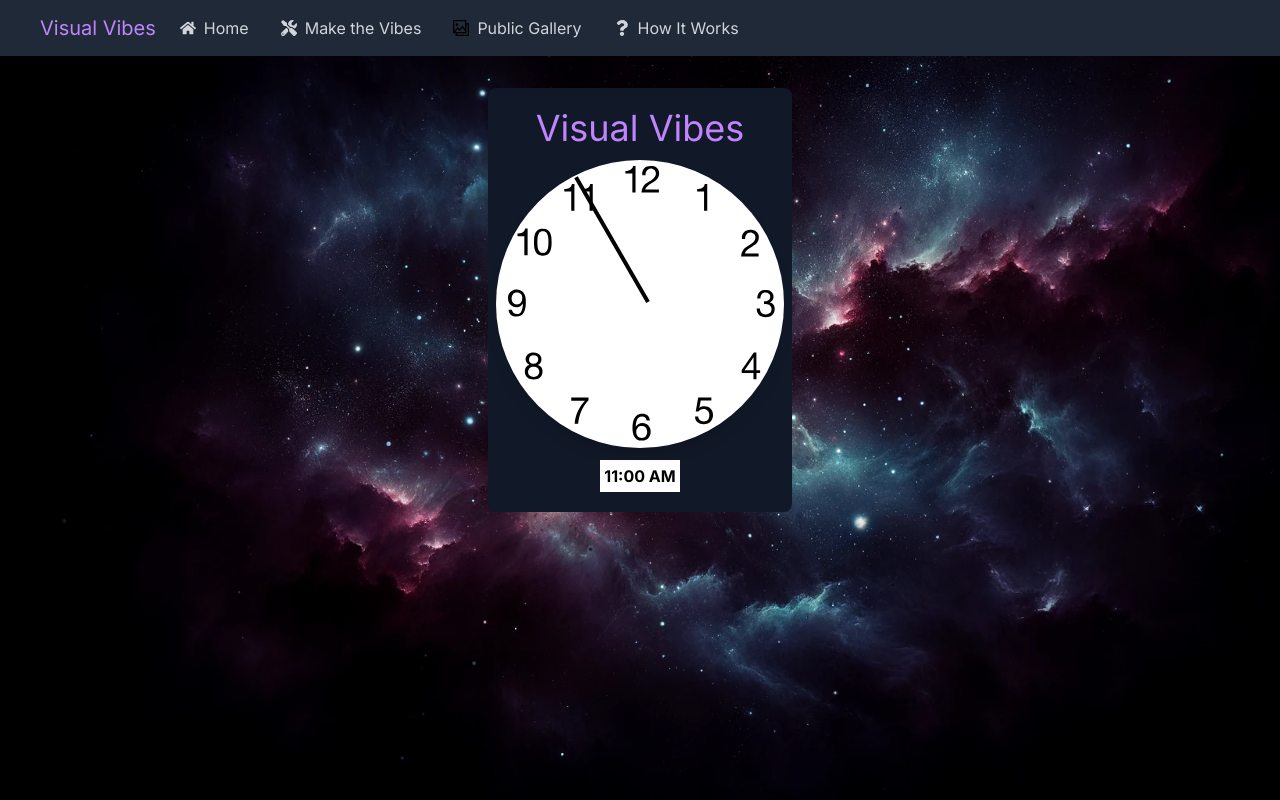
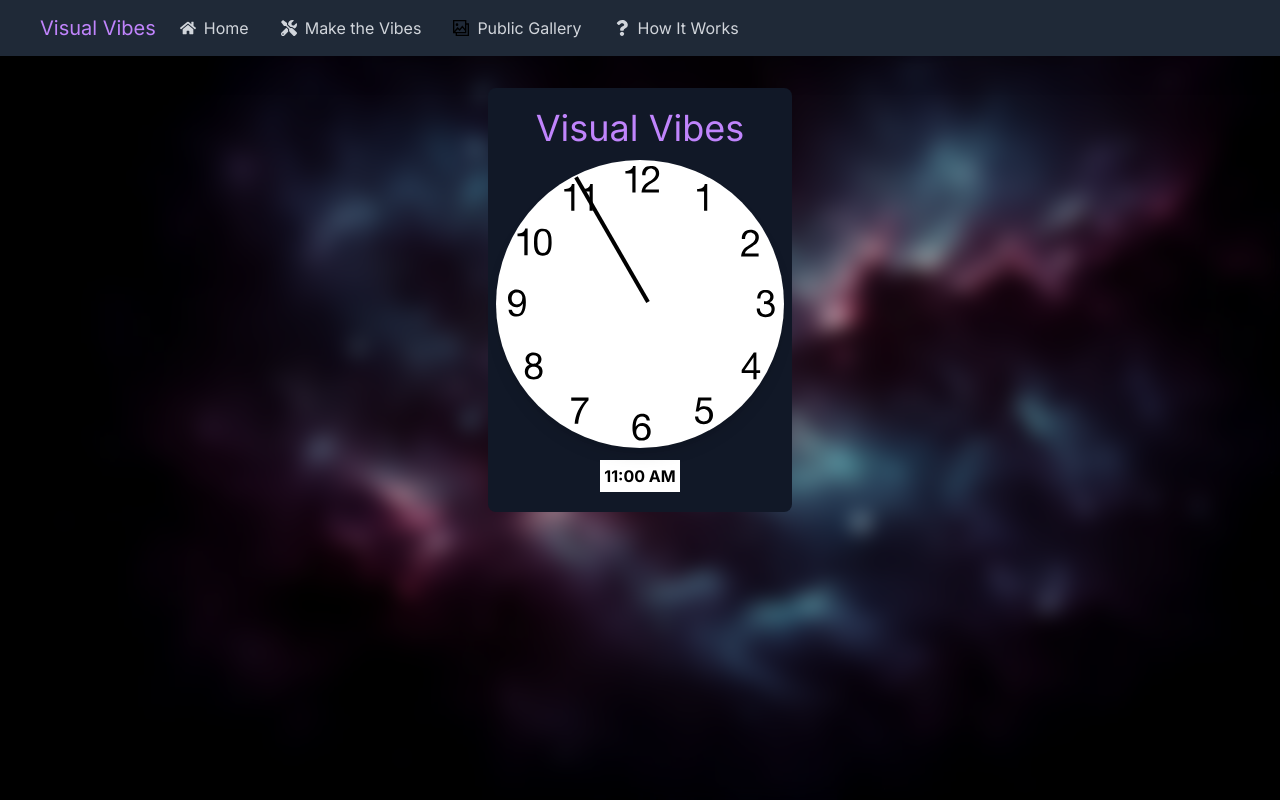
Before and after one commit to Visual-Vibes/visual-vibes, a Next.js app: page / in a window 1280 px wide. Built offline with nearby package versions, Linux system fonts and the light colour scheme; no server answers.

Commit message:
added some background eyecandy

```diff
--- a/app/layout.tsx
+++ b/app/layout.tsx
@@ -17,7 +17,7 @@ export default function RootLayout({
 }) {
   return (
     <html lang="en">
-      <body className={`${inter.className} space-background`}>
+    <body className={`${inter.className} space-background `} style={{ backdropFilter: 'blur(10px)', height: '100vh' }}>
         <Navbar />
         {children}
       </body>
--- a/components/Clock.tsx
+++ b/components/Clock.tsx
@@ -40,7 +40,7 @@ const Clock: React.FC<ClockProps> = ({ hourCount, setHourCount }) => {
 
   return (
 
-   <div className="flex items-center">
+   <div className="flex items-center z-10">
      <div className="flex flex-col items-center justify-center my-4 mx-10 text-gray-300 bg-gray-900 p-2 rounded-lg">
         <div className="text-4xl p-3 text-purple-400">Visual Vibes</div>
         {/* Updated class for center alignment */}
--- a/components/FloatingBackground/BackgroundImageSlider.tsx
+++ b/components/FloatingBackground/BackgroundImageSlider.tsx
@@ -3,7 +3,7 @@ import React, { useState, useEffect } from "react";
 
 const BackgroundImageSlider = () => {
   const [galleryItem, setGalleryItem] = useState([]);
-  const [startX, setStartX] = useState(Math.random() * 1024);
+  const [startX, setStartX] = useState(Math.random() * screen.width - 200);
   const [imageLoaded, setImageLoaded] = useState(false); // New state variable
 
   const getGalleryItem = async () => {
@@ -43,7 +43,7 @@ const BackgroundImageSlider = () => {
 
       getGalleryItem();
       setStartX(Math.random() * screen.width)
-    }, 20000);
+    }, 23000);
 
     return () => {
       isMounted = false; // Add this line
@@ -58,7 +58,7 @@ const BackgroundImageSlider = () => {
         position: 'absolute',
         top: `-200px`,
         left: `${startX}px`,
-        animation: imageLoaded ? `move linear 20s infinite` : 'none', // Conditional animation
+        animation: imageLoaded ? `move linear 23s infinite` : 'none', // Conditional animation
         transformOrigin: 'top left',
       }}
       className="flex transition-transform m-2 blur(10px)"
@@ -66,7 +66,7 @@ const BackgroundImageSlider = () => {
     <img
       src={galleryItem[0]}
       alt={`Preview ${galleryItem[0]}`}
-      className="w-40 h-40 cursor-pointer ease-in-out transform"
+      className="w-40 h-40 cursor-pointer ease-in-out transform object-cover"
       draggable="false" // Disable default image drag behavior
       onLoad={() => setImageLoaded(true)} // New event handler
       style={{ filter: 'blur(2px)' }}
--- a/components/FloatingBackground/FloatingBackground.tsx
+++ b/components/FloatingBackground/FloatingBackground.tsx
@@ -19,7 +19,7 @@ export default function FloatingBackground() {
         }
         numImages++; // Increment the counter
         console.log(numImages);
-      }, 2000); // Adjust the interval as needed
+      }, 4000); // Adjust the interval as needed
 
         return () => clearInterval(interval); // Clear interval on component unmount
       }, []);
```
